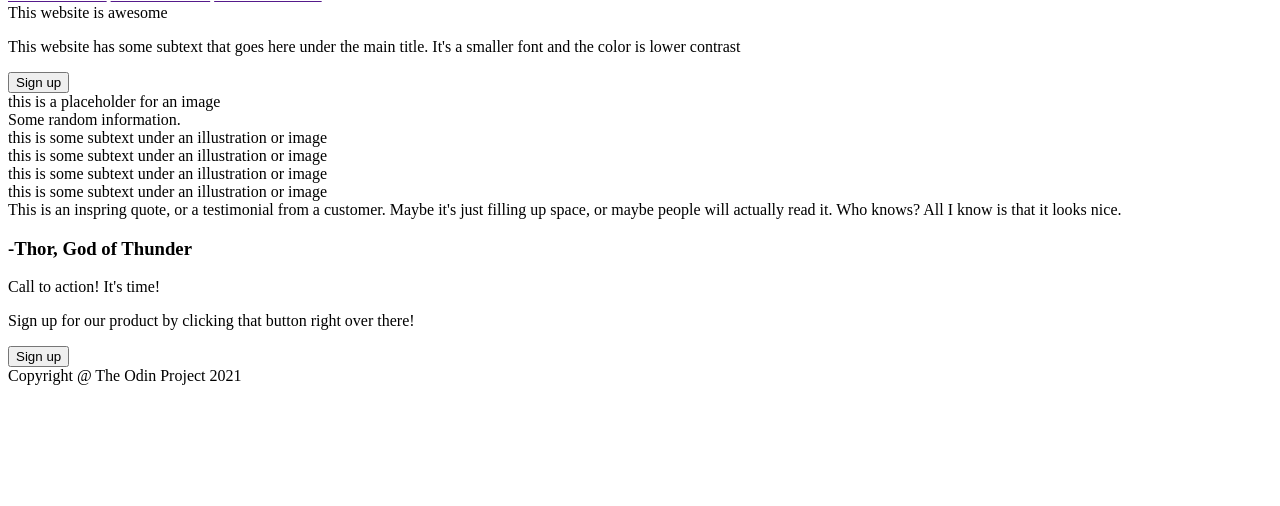
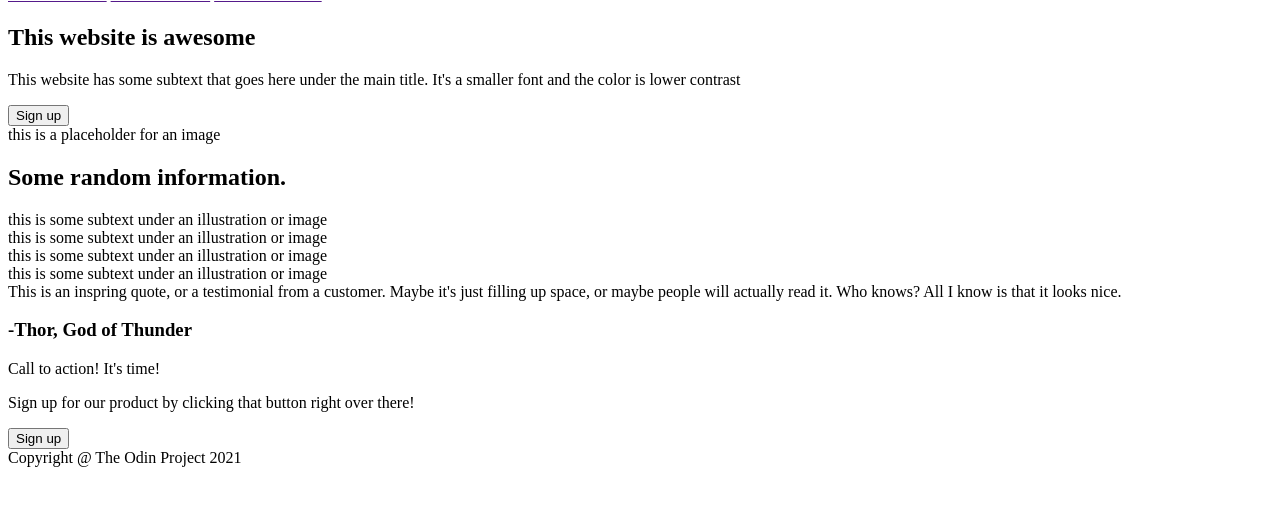
Before and after one commit to alphaleo21/landing-page, a plain HTML site: page index.html in a window 1280 px wide. Shown: the part 40-546 px from the top of the page. Drawn offline with Linux system fonts and the light colour scheme.

Commit message:
edited some text format in html

```diff
--- a/index.html
+++ b/index.html
@@ -19,7 +19,7 @@
         </div>
         <div class="section one">
             <div class="awesome">
-                This website is awesome
+                <h2>This website is awesome</h2>
                 <p>This website has some subtext that goes
                     here under the main title. It's a smaller
                     font and the color is lower contrast
@@ -31,7 +31,7 @@
             </div>
         </div>
         <div class="section two">
-            Some random information.
+            <h2>Some random information.</h2>
             <div class="box-model">
                 <div class="box"></div>
                 this is some subtext under an
```
